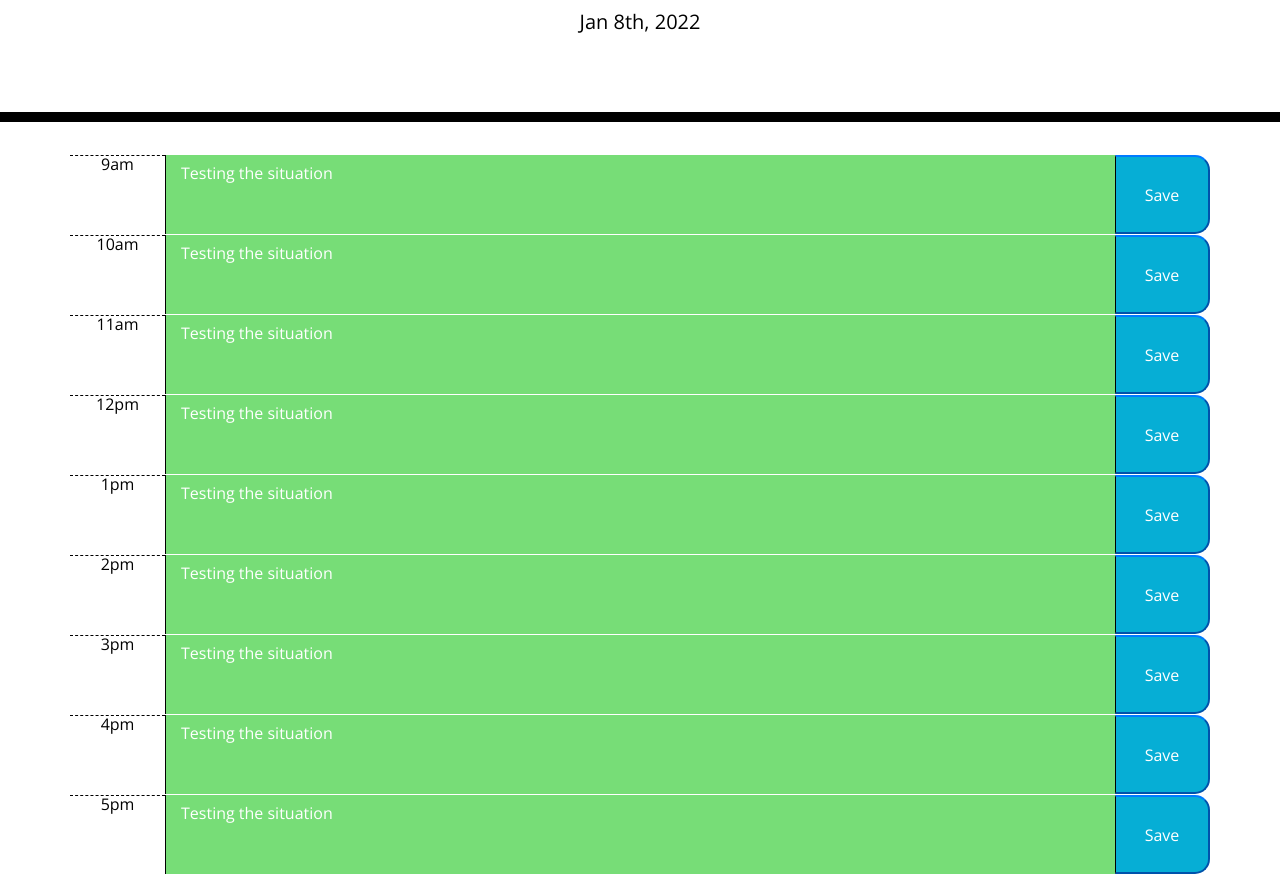
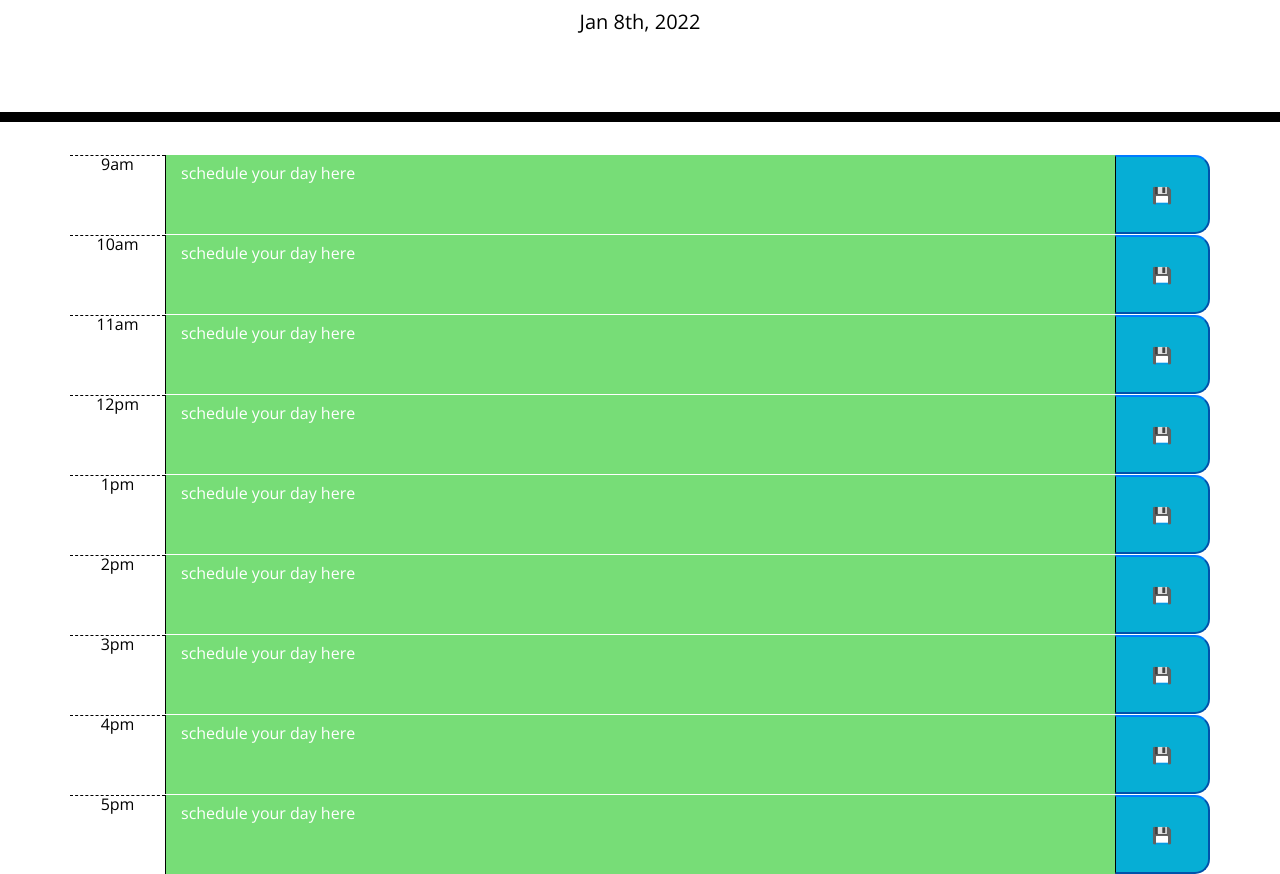
Before and after one commit to amiramonte/05-third-party-apis-work-day-scheduler, a plain HTML site: page index.html in a window 1280 px wide. Shown: the part 182-1056 px from the top of the page. Drawn offline with nearby package versions, Linux system fonts and the light colour scheme.

Commit message:
added floppy disk emojis in html file

```diff
--- a/assets/js/script.js
+++ b/assets/js/script.js
@@ -3,6 +3,7 @@ let dateLocation = $('#currentDay');
 
 let currentTime = moment().format('HH');
 
+let nineTasks = $('#9am-tasks');
 
 // FUNCTIONS
 
@@ -11,6 +12,17 @@ function dateCreate() {
 }
 
 dateCreate();
+
+
+function saveHourlyTasks () {
+
+}
+
+
+
+
+
+
 
 if (currentTime == 9) {
     $('#9am-tasks').addClass("present");
--- a/index.html
+++ b/index.html
@@ -34,48 +34,48 @@
       <!-- Timeblocks go here -->
       <div class="row time-block">
         <label for="9am-tasks" class="col-1 hour">9am</label>
-        <textarea class="col-10 description 9am" name="" id="9am-tasks" rows="3">Testing the situation</textarea>
-        <button type="button" class="col-1 2btn btn-primary saveBtn">Save</button>
+        <textarea class="col-10 description 9am" name="" id="9am-tasks" rows="3">schedule your day here</textarea>
+        <button type="button" class="col-1 2btn btn-primary saveBtn">&#128190</button>
       </div>
       <div class="row time-block">
         <label for="10am-tasks" class="col-1 hour">10am</label>
-        <textarea class="col-10 description" name="" id="10am-tasks" rows="3">Testing the situation</textarea>
-        <button type="button" class="col-1 2btn btn-primary saveBtn">Save</button>
+        <textarea class="col-10 description" name="" id="10am-tasks" rows="3">schedule your day here</textarea>
+        <button type="button" class="col-1 2btn btn-primary saveBtn">&#128190;</button>
       </div>
       <div class="row time-block">
         <label for="11am-tasks" class="col-1 hour">11am</label>
-        <textarea class="col-10 description" name="" id="11am-tasks" rows="3">Testing the situation</textarea>
-        <button type="button" class="col-1 2btn btn-primary saveBtn">Save</button>
+        <textarea class="col-10 description" name="" id="11am-tasks" rows="3">schedule your day here</textarea>
+        <button type="button" class="col-1 2btn btn-primary saveBtn">&#128190;</button>
       </div>
       <div class="row time-block">
         <label for="12pm-tasks" class="col-1 hour">12pm</label>
-        <textarea class="col-10 description" name="" id="12pm-tasks" rows="3">Testing the situation</textarea>
-        <button type="button" class="col-1 2btn btn-primary saveBtn">Save</button>
+        <textarea class="col-10 description" name="" id="12pm-tasks" rows="3">schedule your day here</textarea>
+        <button type="button" class="col-1 2btn btn-primary saveBtn">&#128190;</button>
       </div>
       <div class="row time-block">
         <label for="1pm-tasks" class="col-1 hour">1pm</label>
-        <textarea class="col-10 description" name="" id="1pm-tasks" rows="3">Testing the situation</textarea>
-        <button type="button" class="col-1 2btn btn-primary saveBtn">Save</button>
+        <textarea class="col-10 description" name="" id="1pm-tasks" rows="3">schedule your day here</textarea>
+        <button type="button" class="col-1 2btn btn-primary saveBtn">&#128190;</button>
       </div>
       <div class="row time-block">
         <label for="2pm-tasks" class="col-1 hour">2pm</label>
-        <textarea class="col-10 description" name="" id="2pm-tasks" rows="3">Testing the situation</textarea>
-        <button type="button" class="col-1 2btn btn-primary saveBtn">Save</button>
+        <textarea class="col-10 description" name="" id="2pm-tasks" rows="3">schedule your day here</textarea>
+        <button type="button" class="col-1 2btn btn-primary saveBtn">&#128190;</button>
       </div>
       <div class="row time-block">
         <label for="3pm-tasks" class="col-1 hour">3pm</label>
-        <textarea class="col-10 description" name="" id="3pm-tasks" rows="3">Testing the situation</textarea>
-        <button type="button" class="col-1 2btn btn-primary saveBtn">Save</button>
+        <textarea class="col-10 description" name="" id="3pm-tasks" rows="3">schedule your day here</textarea>
+        <button type="button" class="col-1 2btn btn-primary saveBtn">&#128190;</button>
       </div>
       <div class="row time-block">
         <label for="4pm-tasks" class="col-1 hour">4pm</label>
-        <textarea class="col-10 description" name="" id="4pm-tasks" rows="3">Testing the situation</textarea>
-        <button type="button" class="col-1 2btn btn-primary saveBtn">Save</button>
+        <textarea class="col-10 description" name="" id="4pm-tasks" rows="3">schedule your day here</textarea>
+        <button type="button" class="col-1 2btn btn-primary saveBtn">&#128190;</button>
       </div>
       <div class="row time-block">
         <label for="5pm-tasks" class="col-1 hour">5pm</label>
-        <textarea class="col-10 description" name="" id="5pm-tasks" rows="3">Testing the situation</textarea>
-        <button type="button" class="col-1 2btn btn-primary saveBtn">Save</button>
+        <textarea class="col-10 description" name="" id="5pm-tasks" rows="3">schedule your day here</textarea>
+        <button type="button" class="col-1 2btn btn-primary saveBtn">&#128190;</button>
       </div>
     </div>
 
@@ -94,5 +94,11 @@
 
 <!-- When save button is clicked for timeblock corresponding event is saved to local storage -->
   <!-- set up eventlistener for each block of time and save to local storage -->
+  <!-- set up global variables for each text area -->
+  <!-- set up function -->
+  <!--  -->
+  <!-- set up .click for each save button -->
+  <!--  -->
+  <!--  -->
 
 <!-- When page is refreshed, the saved events persist in the corresponding time block -->
```
